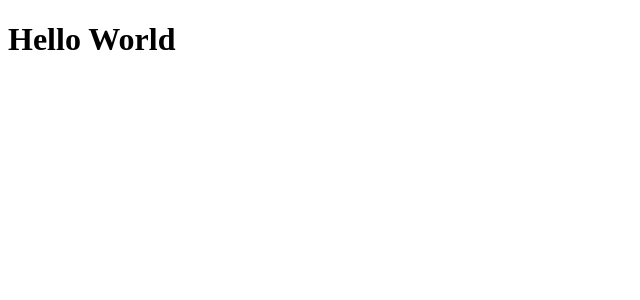
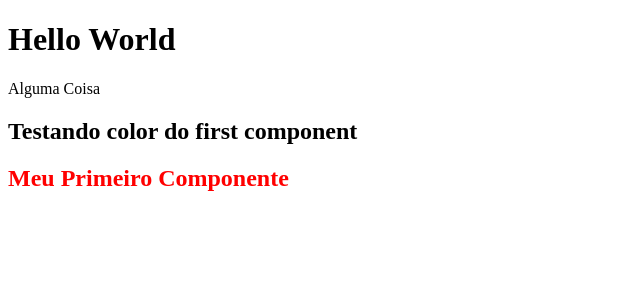
Before and after one commit to Yelcde/curso-angular, an Angular app: page / in a window 1280 px wide. Shown: the top 300 px of the page, without its empty margins (0-640 px from the left). Built offline with nearby package versions, Linux system fonts and the light colour scheme.

Commit message:
Criando Primeiro Componente em Angular

```diff
--- a/angular.json
+++ b/angular.json
@@ -94,5 +94,8 @@
         }
       }
     }
+  },
+  "cli": {
+    "analytics": "8cc8e501-30d2-44dd-8b6b-a7f52f51d9f9"
   }
 }
--- a/src/app/app.component.html
+++ b/src/app/app.component.html
@@ -1 +1,4 @@
 <h1>Hello World</h1>
+<p>Alguma Coisa</p>
+<h2>Testando color do first component</h2>
+<app-first-component></app-first-component>
--- a/src/app/app.module.ts
+++ b/src/app/app.module.ts
@@ -3,10 +3,12 @@ import { BrowserModule } from '@angular/platform-browser';
 
 import { AppRoutingModule } from './app-routing.module';
 import { AppComponent } from './app.component';
+import { FirstComponentComponent } from './components/first-component/first-component.component';
 
 @NgModule({
   declarations: [
-    AppComponent
+    AppComponent,
+    FirstComponentComponent
   ],
   imports: [
     BrowserModule,
--- /dev/null
+++ b/src/app/components/first-component/first-component.component.css
@@ -0,0 +1,3 @@
+h2{
+    color: red
+}
--- /dev/null
+++ b/src/app/components/first-component/first-component.component.html
@@ -0,0 +1 @@
+<h2>Meu Primeiro Componente</h2>
```
Also changed, not shown: src/app/components/first-component/first-component.component.ts (added, +10 -0 lines), 1 other file (tests, documents, lock files or other folders).
